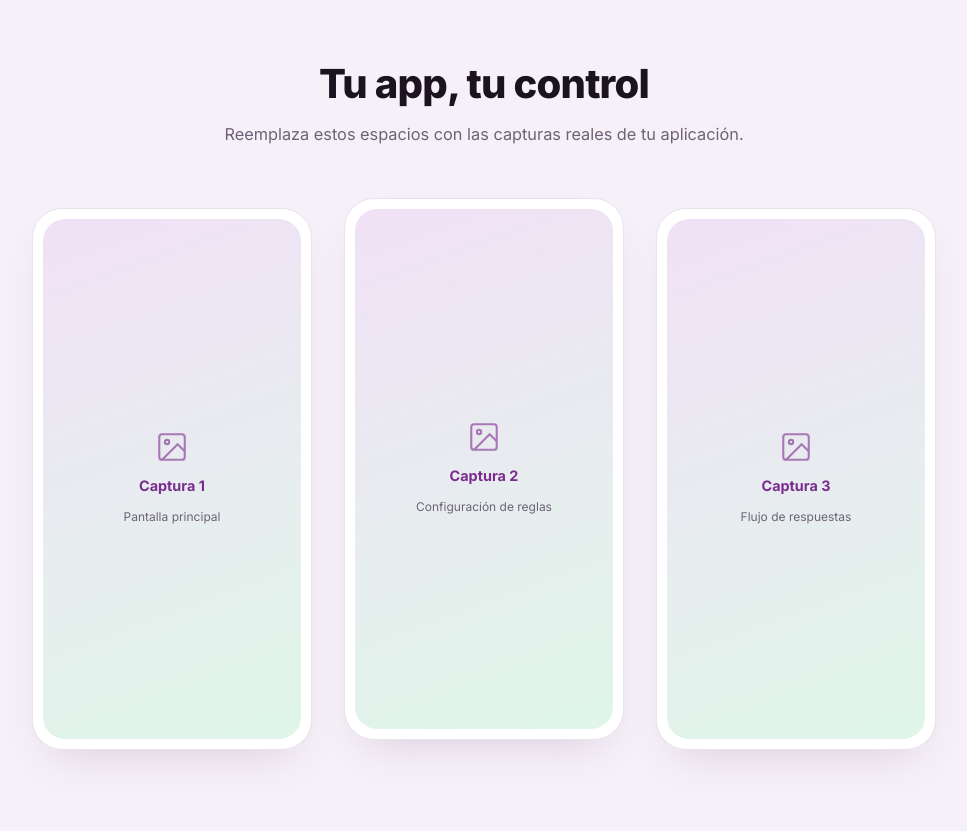
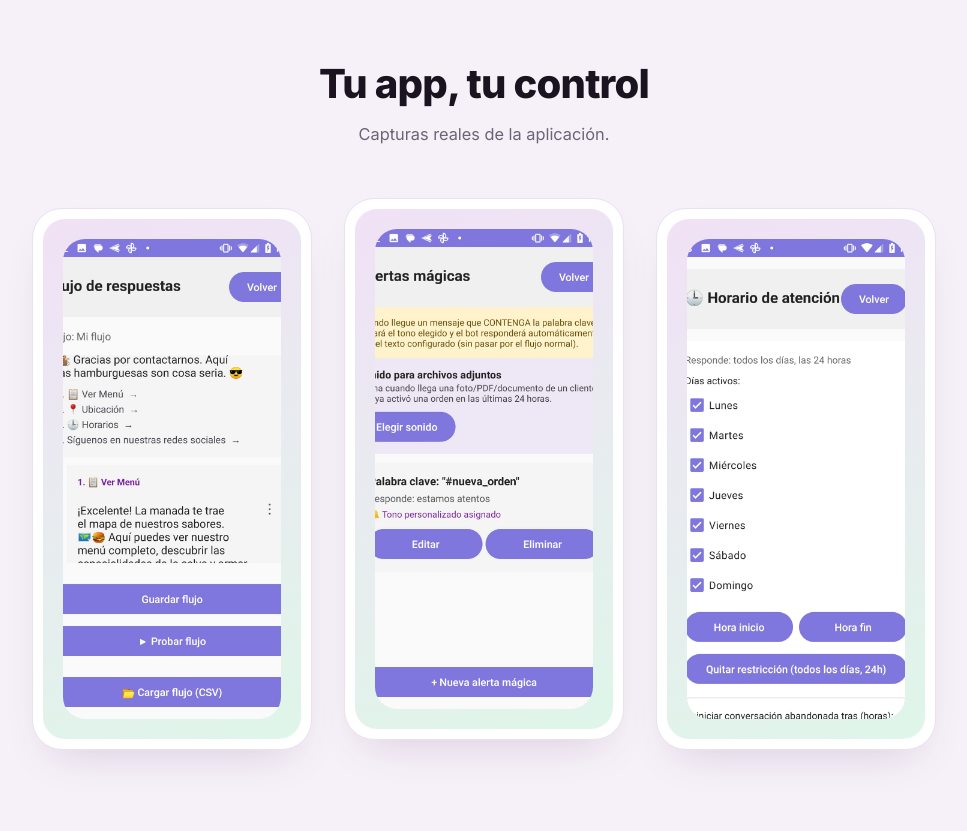
Before and after one commit to WhatsResponde/whatsresponde, a plain HTML site: page index.html in a window 1280 px wide. Shown: the part 1960-2791 px from the top of the page, without its empty margins (156-1123 px from the left). Drawn offline with Linux system fonts and the light colour scheme.

Commit message:
Update index.html

```diff
--- a/index.html
+++ b/index.html
@@ -470,26 +470,23 @@
   <div class="wrap">
     <div class="section-header reveal">
       <h2>Tu app, tu control</h2>
-      <p>Reemplaza estos espacios con las capturas reales de tu aplicación.</p>
+      <p>Capturas reales de la aplicación.</p>
     </div>
   </div>
-  <div class="screens-row">
+    <div class="screens-row">
     <div class="screen-slot slide-left">
       <div class="screen-inner">
-        <svg viewBox="0 0 24 24" fill="none" stroke="currentColor" stroke-width="1.5"><rect x="3" y="3" width="18" height="18" rx="2" ry="2"/><circle cx="8.5" cy="8.5" r="1.5"/><polyline points="21 15 16 10 5 21"/></svg>
-        <strong>Captura 1</strong><span>Pantalla principal</span>
+        <img src="captura1.png" alt="Pantalla principal de WhatsResponde" style="width:100%; height:100%; object-fit:cover; border-radius:inherit;">
       </div>
     </div>
     <div class="screen-slot reveal">
       <div class="screen-inner">
-        <svg viewBox="0 0 24 24" fill="none" stroke="currentColor" stroke-width="1.5"><rect x="3" y="3" width="18" height="18" rx="2" ry="2"/><circle cx="8.5" cy="8.5" r="1.5"/><polyline points="21 15 16 10 5 21"/></svg>
-        <strong>Captura 2</strong><span>Configuración de reglas</span>
+        <img src="captura2.png" alt="Configuración de reglas en WhatsResponde" style="width:100%; height:100%; object-fit:cover; border-radius:inherit;">
       </div>
     </div>
     <div class="screen-slot slide-right">
       <div class="screen-inner">
-        <svg viewBox="0 0 24 24" fill="none" stroke="currentColor" stroke-width="1.5"><rect x="3" y="3" width="18" height="18" rx="2" ry="2"/><circle cx="8.5" cy="8.5" r="1.5"/><polyline points="21 15 16 10 5 21"/></svg>
-        <strong>Captura 3</strong><span>Flujo de respuestas</span>
+        <img src="captura3.png" alt="Flujo de respuestas en WhatsResponde" style="width:100%; height:100%; object-fit:cover; border-radius:inherit;">
       </div>
     </div>
   </div>
```
